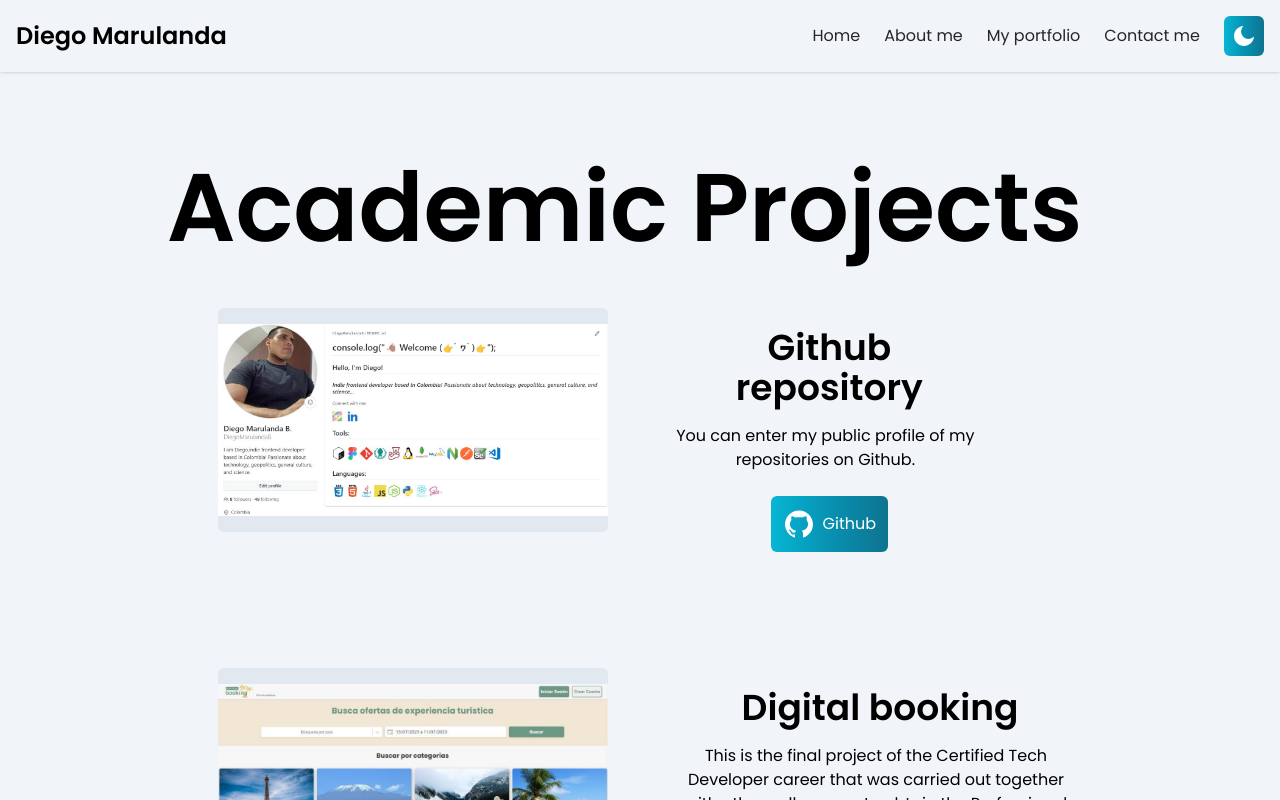
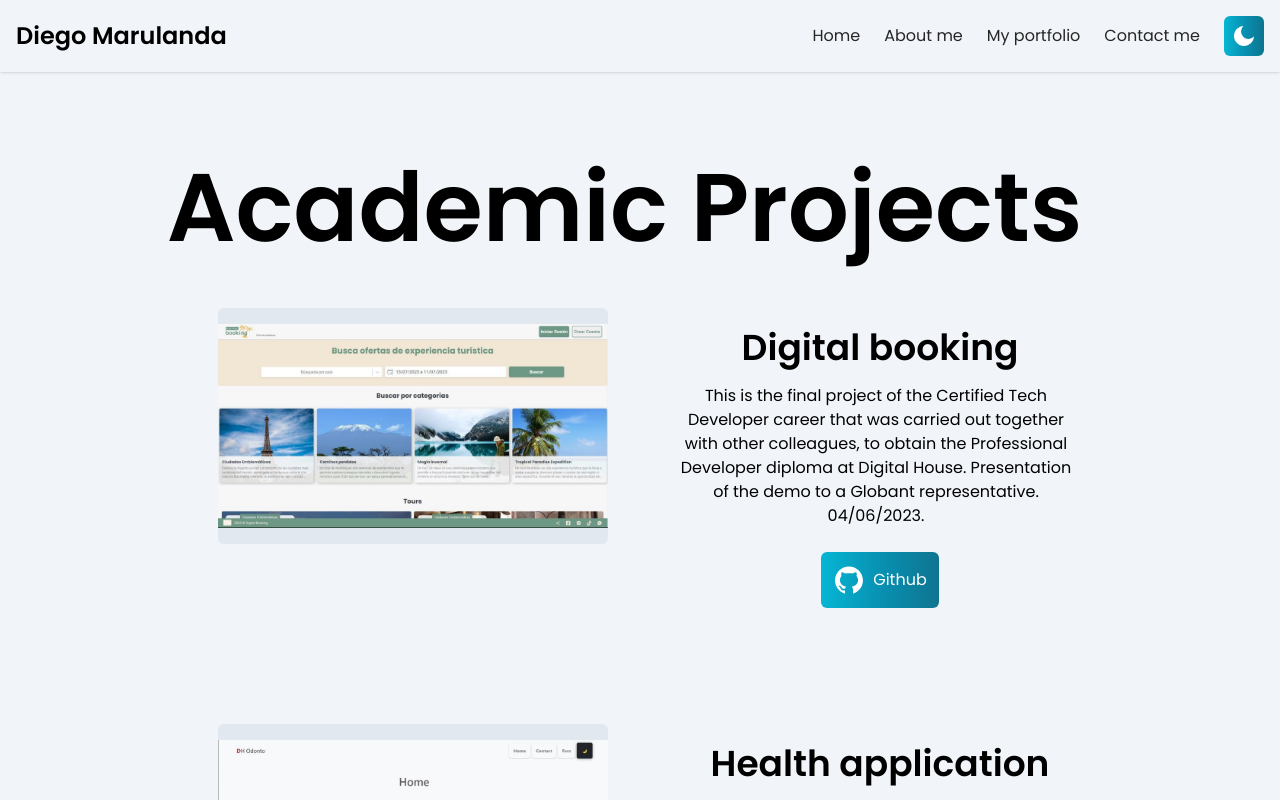
Before and after one commit to DiegoMarulandaB/Portfolio, a Next.js app: page /academicprojects in a window 1280 px wide. Shown: the top 800 px of the page. Built offline with nearby package versions, Linux system fonts and the light colour scheme.

Commit message:
delete github profile academia_personal_projects

```diff
--- a/src/app/academicprojects/page.tsx
+++ b/src/app/academicprojects/page.tsx
@@ -16,14 +16,14 @@ interface Project {
 }
 
 const projects: Project[] = [
-  {
-    name: 'Github repository',
-    description: 'You can enter my public profile of my repositories on Github.',
-    image: '/ProfileGithub.jpg',
-    // alt:"final project image",
-    github: 'https://github.com/DiegoMarulandaB?tab=repositories',
-    link: 'https://github.com/DiegoMarulandaB?tab=repositories',
-  },
+  // {
+  //   name: 'Github repository',
+  //   description: 'You can enter my public profile of my repositories on Github.',
+  //   image: '/ProfileGithub.jpg',
+  //   // alt:"final project image",
+  //   github: 'https://github.com/DiegoMarulandaB?tab=repositories',
+  //   link: 'https://github.com/DiegoMarulandaB?tab=repositories',
+  // },
   {
     name: 'Digital booking',
     description:
@@ -82,10 +82,10 @@ const Projects: React.FC = () => {
                   </Link>
                 </div>
                 <div className="mt-6 md:w-2/6 mx-2">
-                  <h1 className="text-center sm:text-1xl md:text-4xl lg:text-4xl xl:text-8xl font-bold mb-4  text-2xl">
+                  <h1 className="flex flex-col text-center items-center justify-center  sm:text-1xl md:text-4xl lg:text-4xl xl:text-8xl font-bold mb-4  text-2xl mx-2">
                     {project.name}
                   </h1>
-                  <p className="text-center sm:text-1xl md:text-1xl lg:text-1xl xl:text-4xl mr-2 mb-4 ">
+                  <p className="flex flex-col text-center items-center justify-center  sm:text-1xl md:text-1xl lg:text-1xl xl:text-4xl mr-2 mb-4 ">
                     {project.description}
                   </p>
                   {/* iconos de github */}
--- a/src/app/personalprojects/page.tsx
+++ b/src/app/personalprojects/page.tsx
@@ -16,14 +16,14 @@ interface Project {
 }
 
 const projects: Project[] = [
-  {
-    name: 'Github repository',
-    description: 'You can enter my public profile of my repositories on Github.',
-    image: '/ProfileGithub.jpg',
-    // alt:"final project image",
-    github: 'https://github.com/DiegoMarulandaB?tab=repositories',
-    link: 'https://github.com/DiegoMarulandaB?tab=repositories',
-  },
+  // {
+  //   name: 'Github repository',
+  //   description: 'You can enter my public profile of my repositories on Github.',
+  //   image: '/ProfileGithub.jpg',
+  //   // alt:"final project image",
+  //   github: 'https://github.com/DiegoMarulandaB?tab=repositories',
+  //   link: 'https://github.com/DiegoMarulandaB?tab=repositories',
+  // },
   {
     name: 'Basic Calculator',
     description: 'Basic calculator made in vite + react based on FreeCodeCamp course on react',
@@ -80,10 +80,10 @@ const Projects: React.FC = () => {
                   </Link>
                 </div>
                 <div className="mt-6 md:w-2/6 mx-2">
-                  <h1 className="text-center sm:text-1xl md:text-4xl lg:text-4xl xl:text-8xl font-bold mb-4  text-2xl">
+                  <h1 className="flex flex-col text-center items-center justify-center  sm:text-1xl md:text-4xl lg:text-4xl xl:text-8xl font-bold mb-4  text-2xl">
                     {project.name}
                   </h1>
-                  <p className="text-center sm:text-1xl md:text-1xl lg:text-1xl xl:text-4xl mr-2 mb-4 ">
+                  <p className="flex flex-col text-center items-center justify-center  sm:text-1xl md:text-1xl lg:text-1xl xl:text-4xl mr-2 mb-4 ">
                     {project.description}
                   </p>
                   {/* iconos de github */}
```
